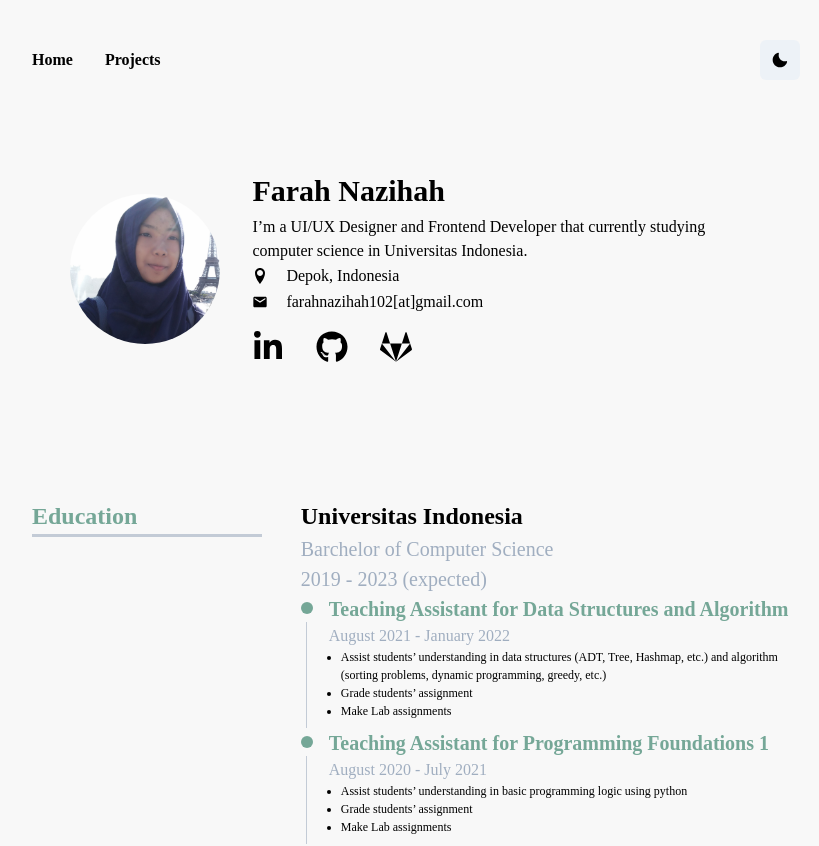
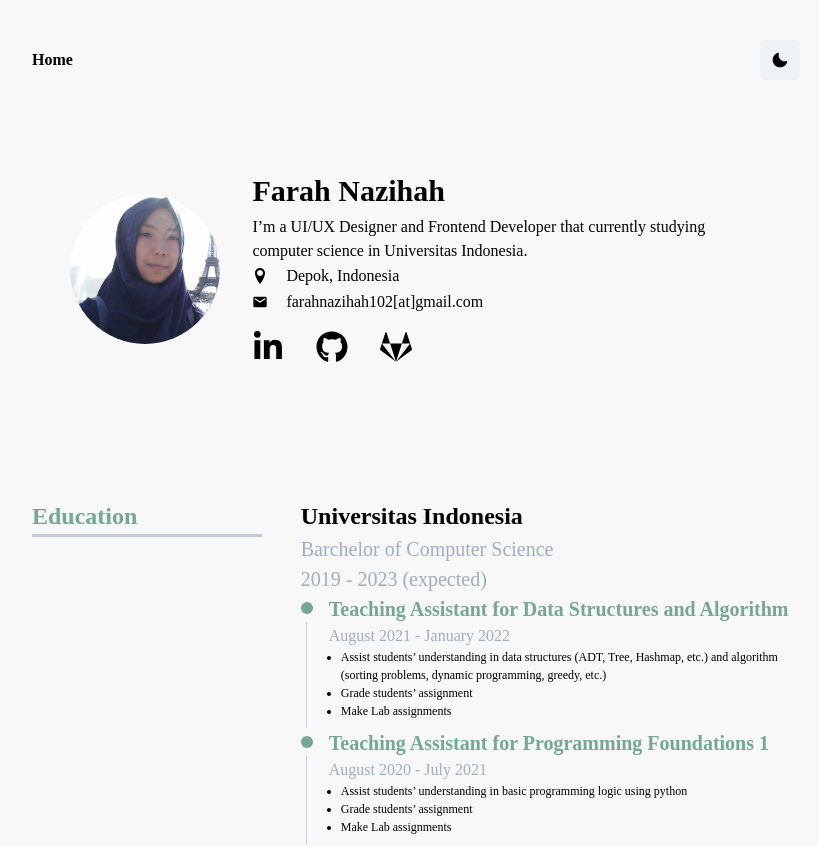
Before and after one commit to farahnazihah/profile, a Next.js app: page / in a window 1280 px wide. Shown: the top 846 px of the page, without its empty margins (224-1043 px from the left). Built offline with nearby package versions, Linux system fonts and the light colour scheme.

Commit message:
Change navbar background

```diff
--- a/components/Navbar.js
+++ b/components/Navbar.js
@@ -11,10 +11,7 @@ const Navbar = () => {
     position: sticky;
     z-index: 10;
     top: 0;
-    background: ${colorMode === "light"
-      ? "background.light"
-      : "background.dark"};
-    transition: all 0.25s linear 0s;
+    background: ${colorMode === "light" ? "#F8F8F8" : "#1A202C"};
   `;
 
   return (
@@ -31,7 +28,7 @@ const Navbar = () => {
             Home
           </Button>
         </NextLink>
-        <NextLink href="/projects/" passHref>
+        {/* <NextLink href="/projects/" passHref>
           <Button
             as="a"
             variant="ghost"
@@ -41,7 +38,7 @@ const Navbar = () => {
           >
             Projects
           </Button>
-        </NextLink>
+        </NextLink> */}
       </HStack>
       <Spacer />
       <DarkModeSwitch />
```
